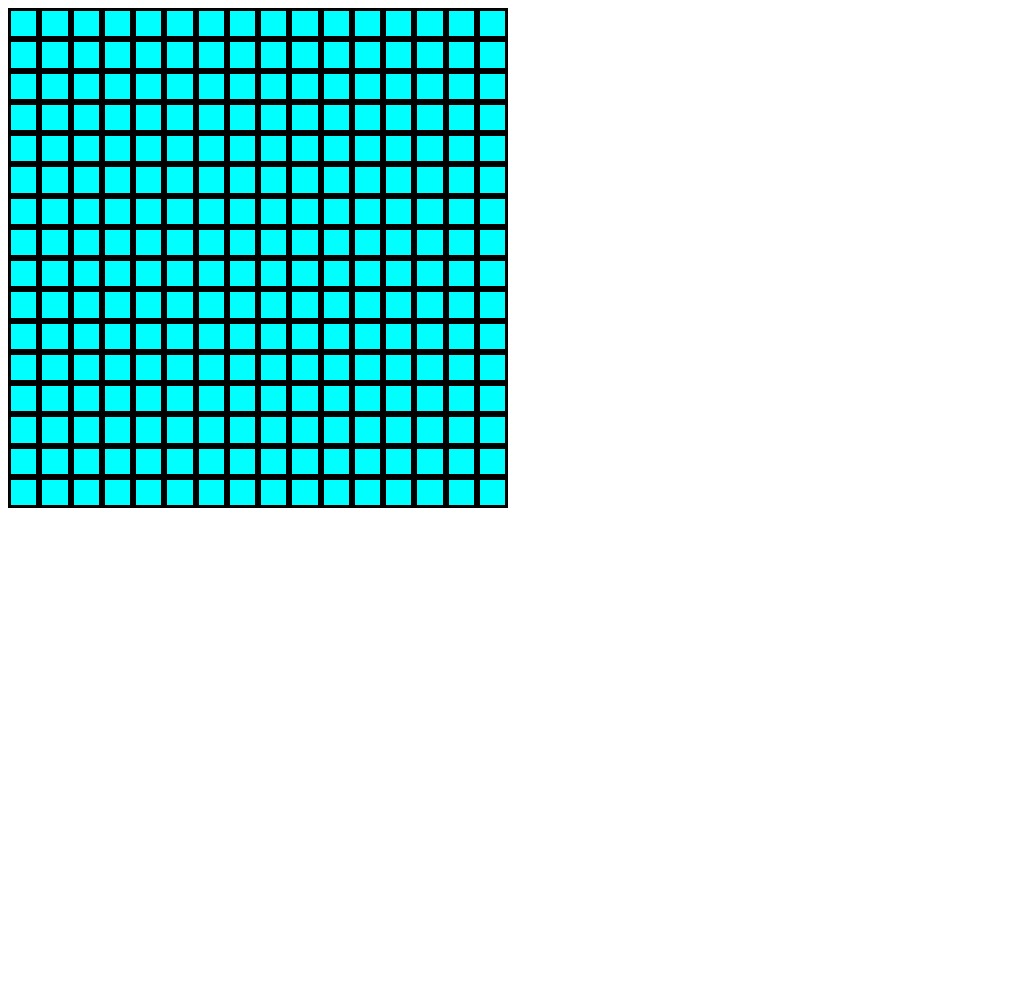
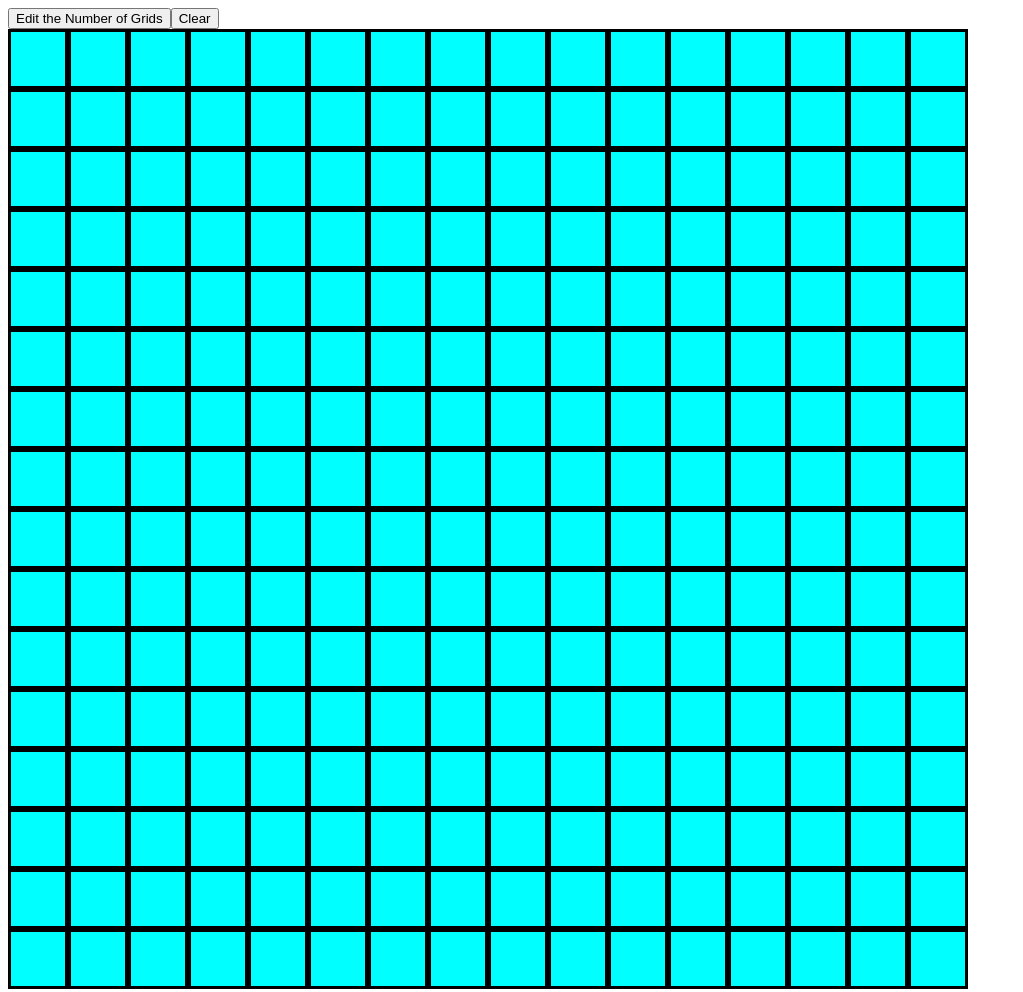
Before and after one commit to atrogpx/etch-a-sketch, a plain HTML site: page index.html in a window 1280 px wide. Shown: the whole page, without its empty margins (0-1023 px from the left). Before the commit the page ends 800 px from the top, so only its background shows below. Drawn offline with Linux system fonts and the light colour scheme.

Commit message:
buttons added. number of grids are changeable.

```diff
--- a/index.html
+++ b/index.html
@@ -2,11 +2,12 @@
 <html>
 <head>
 	<metacharset="UTF-8">
-	<title>Page Title</title>
+	<title>Etch-a-sketch</title>
     <link rel="stylesheet" href="style.css">
 </head>
 <body>
 	<script src="javascript.js" defer></script>
+	<div id="options"></div>
     <div id="container"></div>
 </body>
 </html>
--- a/javascript.js
+++ b/javascript.js
@@ -1,9 +1,36 @@
+const DEFAULT_GRIDSNUM = 16
 const container = document.querySelector('#container');
+const gridsNumbtn = document.createElement('button');
+const clearbtn = document.createElement('button');
+options.appendChild(gridsNumbtn);
+options.appendChild(clearbtn);
+gridsNumbtn.textContent = 'Edit the Number of Grids';
+clearbtn.textContent = 'Clear';
+gridsNumbtn.onclick = updateGridsNumber;
+clearbtn.onclick = () => {
+    clearGrid();
+    clearbtn.textContent = 'lol';
+}
 
-for (i = 0; i < 256; i++) {
-    const gridElement = document.createElement('div');
-    container.appendChild(gridElement);
-    gridElement.id = 'grid-elements';
-    gridElement.addEventListener('mouseover', () => gridElement.setAttribute('style', 'background: pink;'));
-    gridElement.addEventListener('mouseout', () => gridElement.setAttribute('style', 'background: aqua;'));
+function updateGridsNumber() {
+    const gridsNumber = +prompt("number of squares per side (int from 2 to 100):");
+    setupGrid(gridsNumber)
 }
+
+function setupGrid(gridsNum) {
+    clearGrid();
+    container.style.gridTemplateColumns = `repeat(${gridsNum}, 1fr)`;
+    container.style.gridTemplateRows = `repeat(${gridsNum}, 1fr)`;
+    for (i = 0; i < gridsNum * gridsNum; i++) {
+        const gridElement = document.createElement('div');
+        container.appendChild(gridElement);
+        gridElement.id = 'grid-elements';
+        gridElement.addEventListener('mouseover', () => gridElement.setAttribute('style', 'background: pink;'));
+    }
+}
+
+function clearGrid() {
+    container.innerHTML = '';
+}
+
+window.onload = () => setupGrid(DEFAULT_GRIDSNUM);
--- a/style.css
+++ b/style.css
@@ -1,8 +1,8 @@
 #container {
     display: grid;
     background-color: aqua;
-    height: 500px;
-    width: 500px;
+    height: 960px;
+    width: 960px;
     grid-template-columns: repeat(16, 1fr);
     grid-template-rows: repeat(16, 1fr);
 }
```
